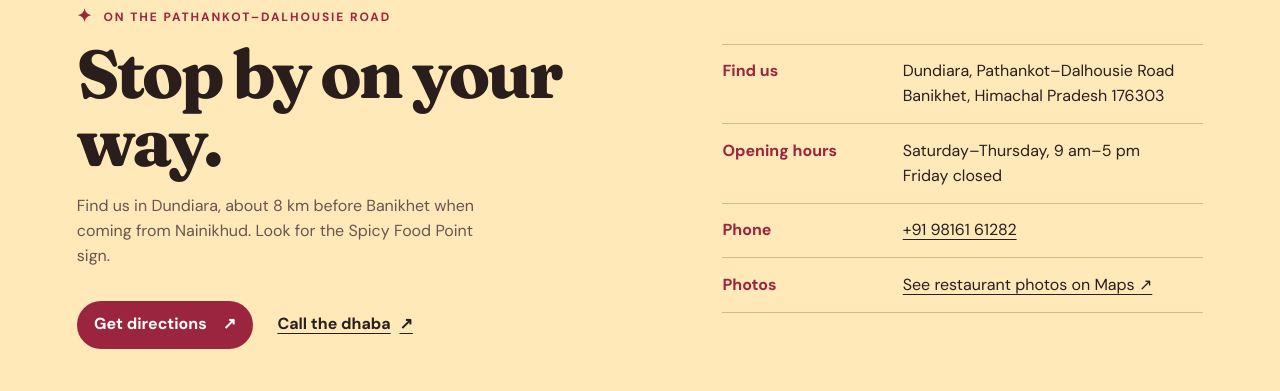
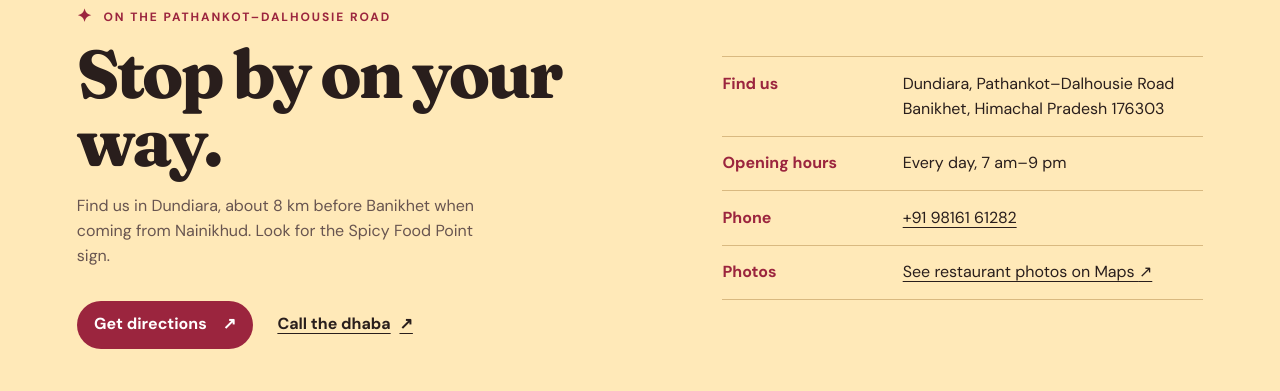
Before and after one commit to rahul27k8/spicy-restaurant, a plain HTML site: page index.html in a window 1280 px wide. Shown: the part 3440-3831 px from the top of the page. Drawn offline with Linux system fonts and the light colour scheme.

Commit message:
Update opening hours to 7 am–9 pm daily

```diff
--- a/index.html
+++ b/index.html
@@ -179,7 +179,7 @@
         </div>
         <dl class="visit-details">
           <div><dt>Find us</dt><dd>Dundiara, Pathankot–Dalhousie Road<br>Banikhet, Himachal Pradesh 176303</dd></div>
-          <div><dt>Opening hours</dt><dd>Saturday–Thursday, 9 am–5 pm<br>Friday closed</dd></div>
+          <div><dt>Opening hours</dt><dd>Every day, 7 am–9 pm</dd></div>
           <div><dt>Phone</dt><dd><a href="tel:+919816161282">+91 98161 61282</a></dd></div>
           <div><dt>Photos</dt><dd><a href="https://www.google.com/maps?cid=849003724971903692">See restaurant photos on Maps <span aria-hidden="true">↗</span></a></dd></div>
         </dl>
```
